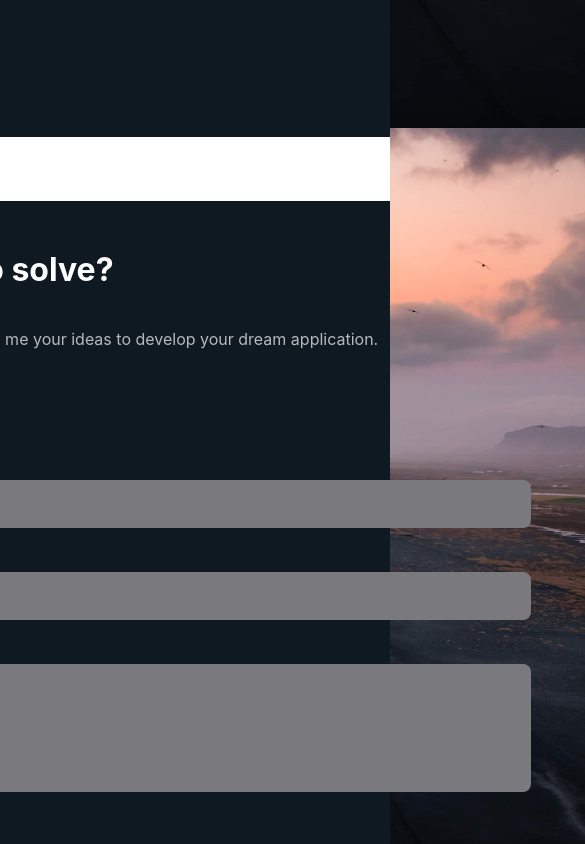
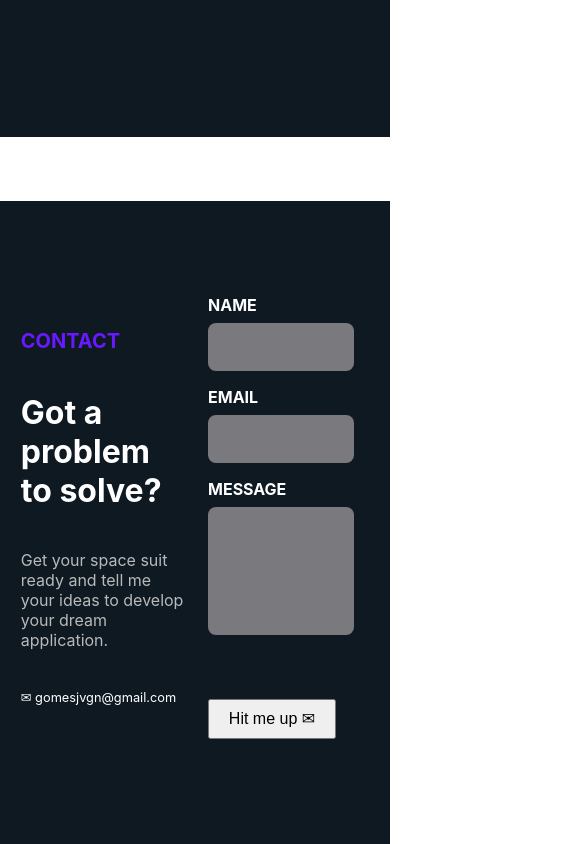
Before and after one commit to Imortallly/Portifolio, a React (Create React App) app: page / in a window 390 px wide. Shown: the part 1560-2404 px from the top of the page, 585 px wide, since content can reach past the window. Built offline with nearby package versions, Linux system fonts and the light colour scheme.

Commit message:
Alterado email do Form

```diff
--- a/src/pages/home/Form/Form.css
+++ b/src/pages/home/Form/Form.css
@@ -112,10 +112,6 @@
     border: 2px solid white;
 }
 @media screen and (min-width: 1px) and (max-width: 1200px) {
-    .form-body {
-        display: flex;
-        flex-direction: column;
-    }
     .form-info {
         height: 100%;
     }
--- a/src/pages/home/Form/index.js
+++ b/src/pages/home/Form/index.js
@@ -48,7 +48,7 @@ const Form = () => {
                     <p id='parag'>Get your space suit ready and tell me your ideas to develop your dream application.</p>
                     <br/>
                     <br/>
-                    <a className='mailto' href="mailto:keiichisan15@gmail.com">✉ keiichisan15@gmail.com</a>
+                    <a className='mailto' href="mailto:gomesjvgn@gmail.com">✉ gomesjvgn@gmail.com</a>
                 </div>
             </div>
             <form className="form" onSubmit={sendEmail}>
```
